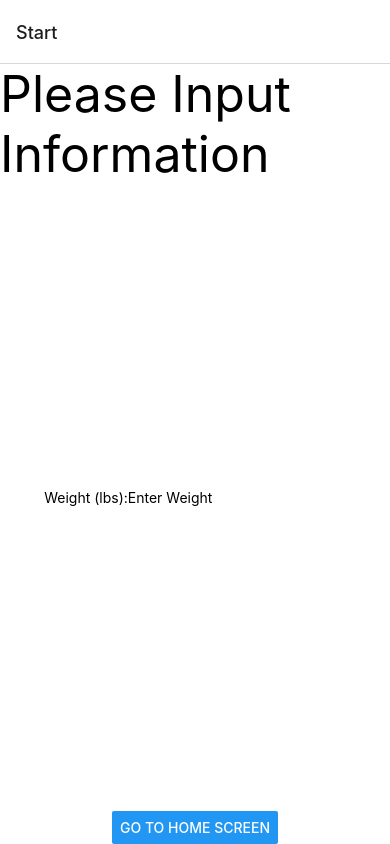
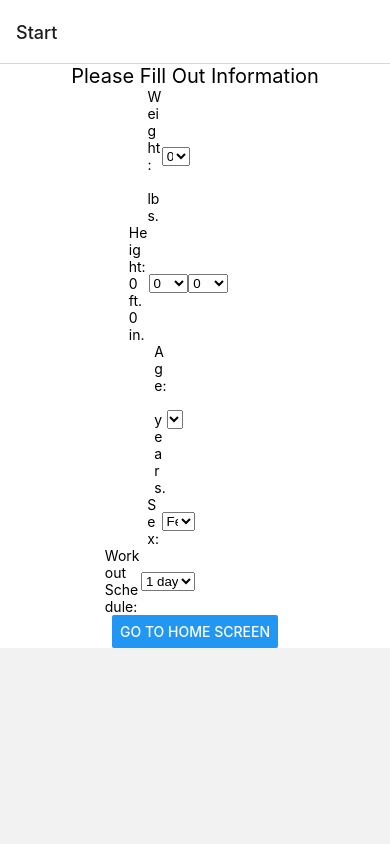
Before and after one commit to jocisneros/helfy, a React Native app in the folder app/: screen /Start in a window 390 px wide. Built offline with nearby package versions, Linux system fonts and the light colour scheme.

Commit message:
Basic start page completed.

```diff
--- a/app/package.json
+++ b/app/package.json
@@ -9,6 +9,7 @@
     "web": "expo start --web"
   },
   "dependencies": {
+    "@react-native-picker/picker": "^2.4.8",
     "@react-navigation/native": "^6.1.3",
     "@react-navigation/native-stack": "^6.9.9",
     "expo": "~47.0.12",
@@ -16,9 +17,9 @@
     "react": "18.1.0",
     "react-dom": "18.1.0",
     "react-native": "0.70.5",
-    "react-native-web": "~0.18.9",
+    "react-native-safe-area-context": "4.4.1",
     "react-native-screens": "~3.18.0",
-    "react-native-safe-area-context": "4.4.1"
+    "react-native-web": "~0.18.9"
   },
   "devDependencies": {
     "@babel/core": "^7.12.9",
--- a/app/pages/start-page.tsx
+++ b/app/pages/start-page.tsx
@@ -1,43 +1,138 @@
 // start-page.tsx
 
-import { StyleSheet, Text, View, Button, TextInput } from 'react-native';
+import { useState } from 'react';
+import { StyleSheet, Text, View, Button, ScrollView } from 'react-native';
 import { StartPageNavigationProp } from '../types';
+import {Picker} from '@react-native-picker/picker';
+
+type Height = {
+  feet: number,
+  inches: number
+}
 
 export const StartPage = ({ route, navigation }: StartPageNavigationProp) => {
+  const [weight, setWeight] = useState("");
+  const [height, setHeight] = useState<Height>({
+    feet: 0,
+    inches: 0,
+  });
+  const [age, setAge] = useState("");
+  const [sex, setSex] = useState("");
+  const [workoutSchedule, setWorkoutSchedule] = useState("");
+
+
   return (
+    <ScrollView>
     <View style={styles.container}>
-        <View>
-          <Text style={styles.header}>Please Input Information</Text>
+      <Text style={styles.header}>Please Fill Out Information</Text>
+      <View style={styles.picker}>
+        <View style={{flex:.15}}>
+          <Text>Weight:</Text>
+          <Text>{weight} lbs.</Text>
         </View>
-        {/* <View> */}
-          <View style={styles.row}>
-            <Text>Weight (lbs):</Text>
-            <TextInput
-              style={{height: 40}}
-              placeholder="Enter Weight"
-              // onChangeText={newText => setText(newText)}
-              // defaultValue={text}
-            />
+        <View style={{flex:.3}}>
+          <Picker
+            mode='dropdown'
+            selectedValue={weight}
+            onValueChange={(itemValue) => setWeight(itemValue)}
+          >
+            {[...Array(300).keys()].map(n => (
+              <Picker.Item label={n.toString()} value={n} />
+            ))}
+          </Picker>
         </View>
-          {/* <View style={styles.row}>
-            <Text>Weight (lbs):</Text>
-            <TextInput
-              style={{height: 40}}
-              placeholder="Enter Weight"
-              // onChangeText={newText => setText(newText)}
-              // defaultValue={text}
-            />
       </View>
-        </View> */}
+      <View style={styles.picker}>
+        <View style={{flex:.15}}>
+          <Text>Height:</Text>
+          <Text>{height.feet} ft. {height.inches} in.</Text>
+        </View>
+        <View style={{flex:.3}}>
+          <Picker
+              mode='dropdown'
+              selectedValue={height.feet}
+              onValueChange={(ft) => setHeight(prevHeight => ({...prevHeight, feet: ft}))}
+            >
+              {[...Array(11).keys()].map(n => (
+                <Picker.Item label={n.toString()} value={n} />
+              ))}
+          </Picker>
+        </View>
+        <View style={{flex:.3}}>
+          <Picker
+              mode='dropdown'
+              selectedValue={height.inches}
+              onValueChange={(inch) => setHeight(prevHeight => ({...prevHeight, inches: inch}))}
+            >
+              {[...Array(12).keys()].map(n => (
+                <Picker.Item label={n.toString()} value={n} />
+              ))}
+          </Picker>
+        </View>
+      </View>
+      <View style={styles.picker}>
+        <View style={{flex:.15}}>
+          <Text>Age:</Text>
+          <Text>{age} years.</Text>
+        </View>
+        <View style={{flex:.2}}>
+          <Picker
+            mode='dropdown'
+            selectedValue={age}
+            onValueChange={(itemValue) => setAge(itemValue)}
+          >
+            {[...Array(100).keys()].map(n => (
+              <Picker.Item label={n.toString()} value={n} />
+            ))}
+          </Picker>
+        </View>
+      </View>
+      <View style={styles.picker}>
+        <View style={{flex:.15}}>
+          <Text>Sex:</Text>
+          <Text>{sex}</Text>
+        </View>
+        <View style={{flex:.35}}>
+          <Picker
+            mode='dropdown'
+            selectedValue={sex}
+            onValueChange={(itemValue) => setSex(itemValue)}
+          >
+            <Picker.Item label='Female' value='Female' />
+            <Picker.Item label='Male' value='Male' />
+            <Picker.Item label='Other' value='Other' />
+          </Picker>
+        </View>
+      </View>
+      <View style={styles.picker}>
+        <View style={{flex:.2}}>
+          <Text>Workout Schedule:</Text>
+          <Text>{workoutSchedule}</Text>
+        </View>
+        <View style={{flex:.3}}>
+          <Picker
+            mode='dropdown'
+            selectedValue={workoutSchedule}
+            onValueChange={(itemValue) => setWorkoutSchedule(itemValue)}
+          >
+            <Picker.Item label='1 day' value='1 day' />
+            <Picker.Item label='2 day' value='2 day' />
+            <Picker.Item label='3 day' value='3 day' />
+            <Picker.Item label='4 day' value='4 day' />
+            <Picker.Item label='5 day' value='5 day' />
+            <Picker.Item label='6 day' value='6 day' />
+          </Picker>
+        </View>
+      </View>
       <View>
         <Button
           title='Go to Home Screen'
-            onPress={() =>
-              navigation.navigate('Home')
-            }
+          onPress={() => navigation.navigate('Home')}
         />
       </View>
     </View>
+    </ScrollView>
+
   );
 }
 
@@ -49,15 +144,11 @@
       justifyContent: 'center',
     },
     header: {
-      fontSize: 50,
+      fontSize: 20,
     },
-    row: {
-      flex: 1,
+    picker: {
       flexDirection: 'row',
-      // width: "wp('50%')",
-      textAlign: 'left',
-      display: 'flex',
-      justifyContent: 'space-between',
-      alignItems: 'center'
+      alignItems: 'center',
+      textAlign:"left",
     }
 });
```
Also changed, not shown: 1 other file (tests, documents, lock files or other folders). Lines whose indentation alone changed are shown as unchanged.
